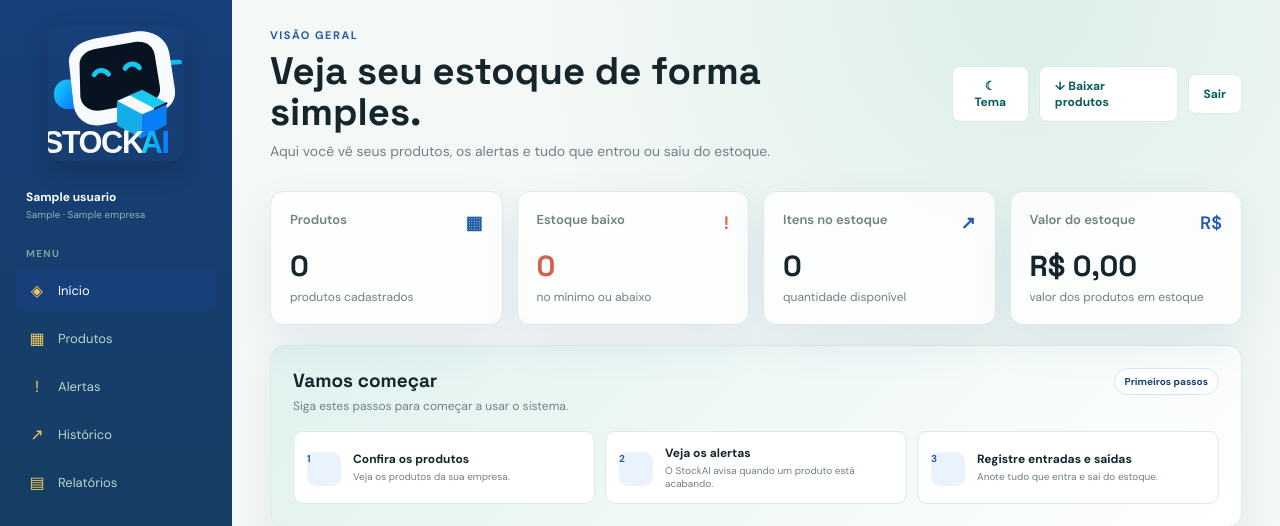
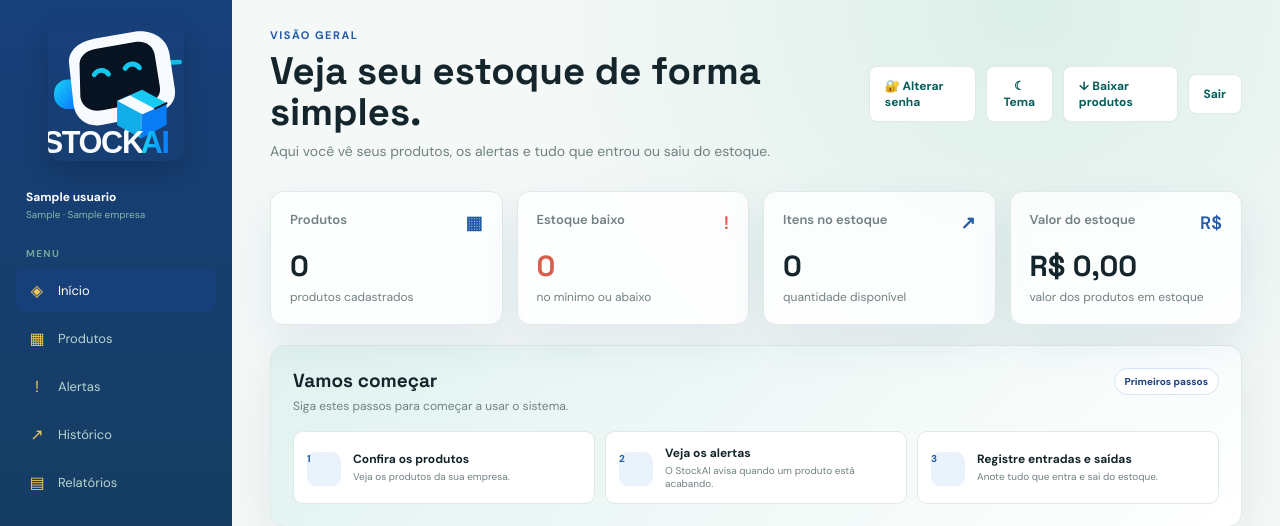
Before and after one commit to bacharelado/stockai, a FastAPI app: page /dashboard in a window 1280 px wide. Shown: the top 526 px of the page. Run offline with FastAPI, Linux system fonts and the light colour scheme; the visitor is signed in with stand-in values (Sample User, id 1); tables that the repository leaves empty hold one stand-in row (values such as "Sample post"); parts of the project's set-up code (start-up, migrations or seed data) failed here and were passed over.

Commit message:
feat(auth): add password change shortcut to dashboard

```diff
--- a/app/templates/partials/header.html
+++ b/app/templates/partials/header.html
@@ -8,6 +8,7 @@
 
     <div class="top-actions">
         <span class="date-chip" id="today"></span>
+        <a class="ghost" href="/change-password">🔐 Alterar senha</a>
         <button class="ghost" id="theme-toggle" type="button" aria-label="Ativar tema escuro">☾ Tema</button>
         <a class="ghost" href="/produtos/exportar.csv">↓ Baixar produtos</a>
         {% if pode_gerenciar %}<button class="primary" id="open-create" type="button">+ Novo produto</button>{% endif %}
```
